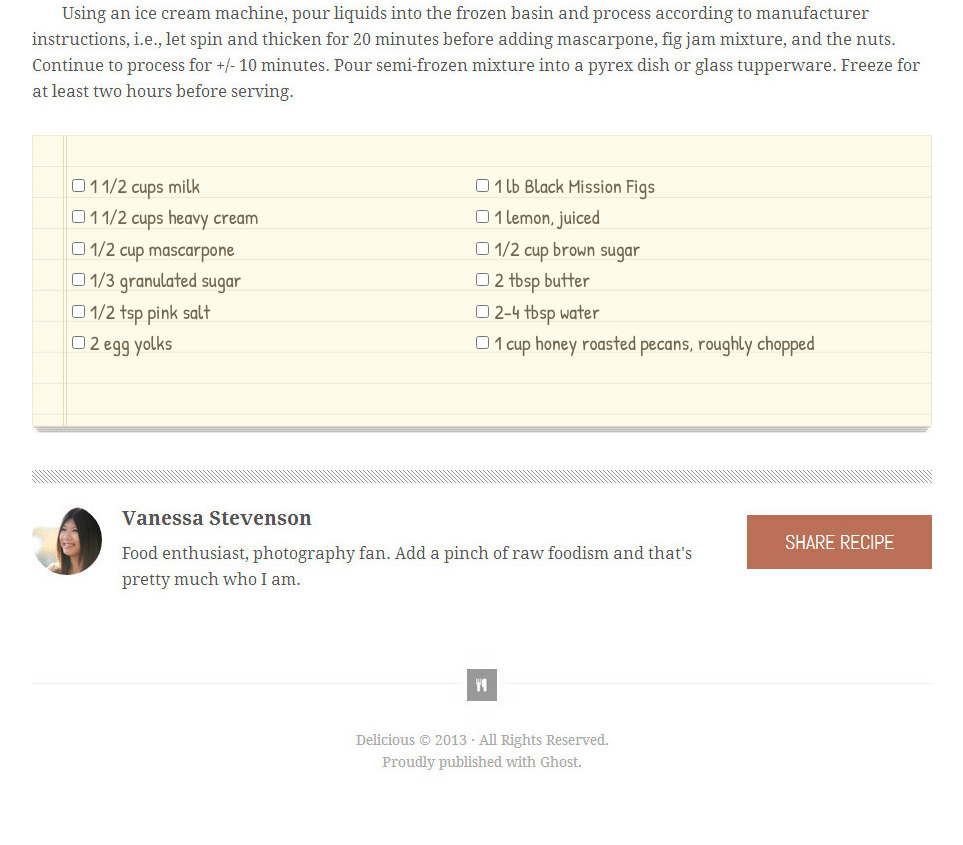
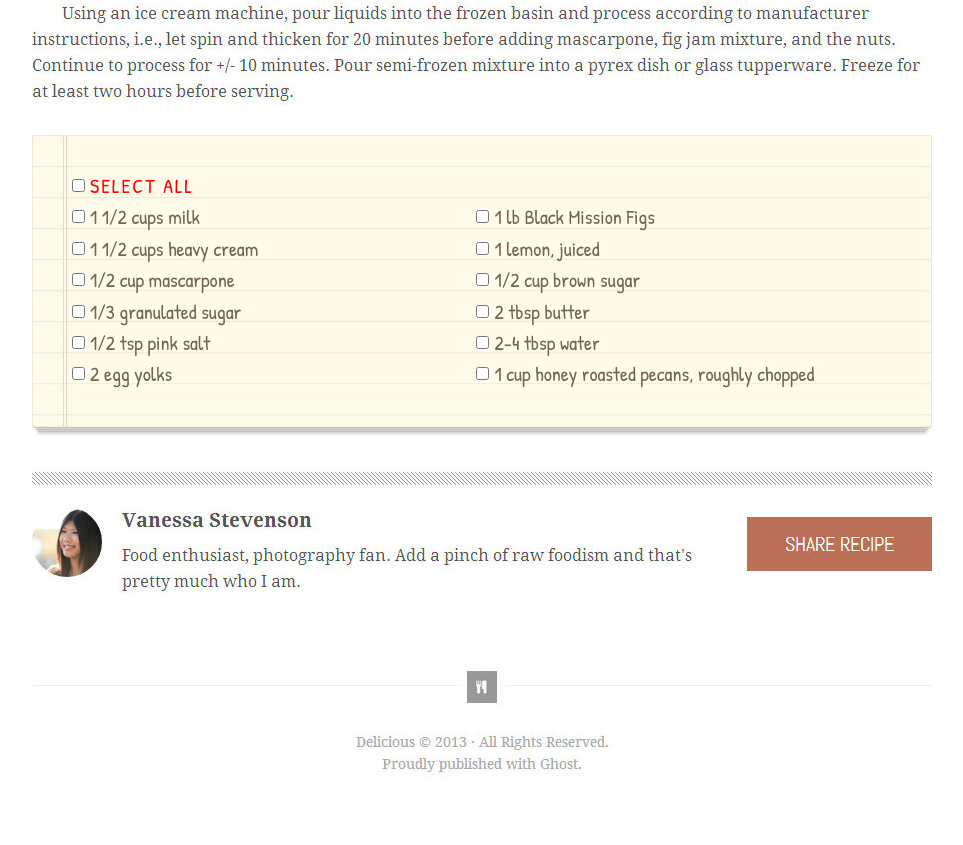
Before and after one commit to cadkinson/cf-project, a plain HTML site: page CF-project.html in a window 1280 px wide. Shown: the part 1120-1965 px from the top of the page, without its empty margins (158-1121 px from the left). Drawn offline with nearby package versions, Linux system fonts and the light colour scheme.

Commit message:
modified files to finalize select all jQuery feature

```diff
--- a/CF-project.html
+++ b/CF-project.html
@@ -17,27 +17,28 @@
 			<img src="images/delicious-instructions.jpg">
 				<div class="notebook">
 					<ul class="items-left">
-						<input type="checkbox" id="selectall"><li>1 1/2 cups milk</li>
-						<input type="checkbox" class="case" name="case" value="1"><li>1 1/2 cups heavy cream</li>
-						<input type="checkbox" class="case" name="case" value="2"><li>1/2 cup mascarpone</li>
-						<input type="checkbox" class="case" name="case" value="3"><li>1/3 granulated sugar</li>
-						<input type="checkbox" class="case" name="case" value="4"><li>1/2 tsp pink salt</li>
-						<input type="checkbox" class="case" name="case" value="5"><li>2 egg yolks</li>
+						<input type="checkbox" id="selectall"><li style="letter-spacing:2px;color:#FF0000;">SELECT ALL</li>
+						<input type="checkbox" class="case" name="case" value="1"><li>1 1/2 cups milk</li>
+						<input type="checkbox" class="case" name="case" value="2"><li>1 1/2 cups heavy cream</li>
+						<input type="checkbox" class="case" name="case" value="3"><li>1/2 cup mascarpone</li>
+						<input type="checkbox" class="case" name="case" value="4"><li>1/3 granulated sugar</li>
+						<input type="checkbox" class="case" name="case" value="5"><li>1/2 tsp pink salt</li>
+						<input type="checkbox" class="case" name="case" value="6"><li>2 egg yolks</li>
 					</ul>
 					<ul class="items-right">
-						<input type="checkbox" id="selectall"><li>1 lb Black Mission Figs</li>
-						<input type="checkbox" class="case" name="case" value="6"><li>1 lemon, juiced</li>
-						<input type="checkbox" class="case" name="case" value="7"><li>1/2 cup brown sugar</li>
-						<input type="checkbox" class="case" name="case" value="8"><li>2 tbsp butter</li>
-						<input type="checkbox" class="case" name="case" value="9"><li>2-4 tbsp water</li>
-						<input type="checkbox" class="case" name="case" value="10"><li>1 cup honey roasted pecans, roughly chopped</li>
+						<input type="checkbox" class="case" name="case" value="7"><li>1 lb Black Mission Figs</li>
+						<input type="checkbox" class="case" name="case" value="8"><li>1 lemon, juiced</li>
+						<input type="checkbox" class="case" name="case" value="9"><li>1/2 cup brown sugar</li>
+						<input type="checkbox" class="case" name="case" value="10"><li>2 tbsp butter</li>
+						<input type="checkbox" class="case" name="case" value="11"><li>2-4 tbsp water</li>
+						<input type="checkbox" class="case" name="case" value="12"><li>1 cup honey roasted pecans, roughly chopped</li>
 					</ul>
 				</div>
 			<img src="images/delicious-space.jpg">
 			<img src="images/delicious-author.jpg">
 			<img src="images/delicious-footer.jpg">
 		</div>
-		<script src="https://ajax.googleapis.com/ajax/libs/jquery/2.1.3/jquery.min.js"></script>
+   		<script type="text/javascript" src="http://ajax.googleapis.com/ajax/libs/jquery/1.3.2/jquery.min.js"></script>
 		<script src="script.js"></script>
 	</body>
 </html>
--- a/script.js
+++ b/script.js
@@ -1 +1 @@
-<script language="javascript">$(function(){$("#selectall").click(function(){$('.case').attr('checked',this.checked);});$(".case").click(function(){if($(".case").length==$(".case:checked").length){$("#selectall").attr("checked","checked");}else{$("#selectall").removeAttr("checked");}});});</script>
+$(function(){$("#selectall").click(function(){$('.case').attr('checked',this.checked);});$(".case").click(function(){if($(".case").length==$(".case:checked").length){$("#selectall").attr("checked","checked");}else{$("#selectall").removeAttr("checked");}});});
--- a/style.css
+++ b/style.css
@@ -6,7 +6,7 @@ body {
 .notebook {
 	width: 100%;
 	background-image: url("images/delicious-ingredients-blank.jpg");
-	padding-bottom: 75px;
+	padding-bottom: 45px;
 	padding-top: 35px;
 	line-height: 1.57;
 }
```
Also changed, not shown: README.txt.
